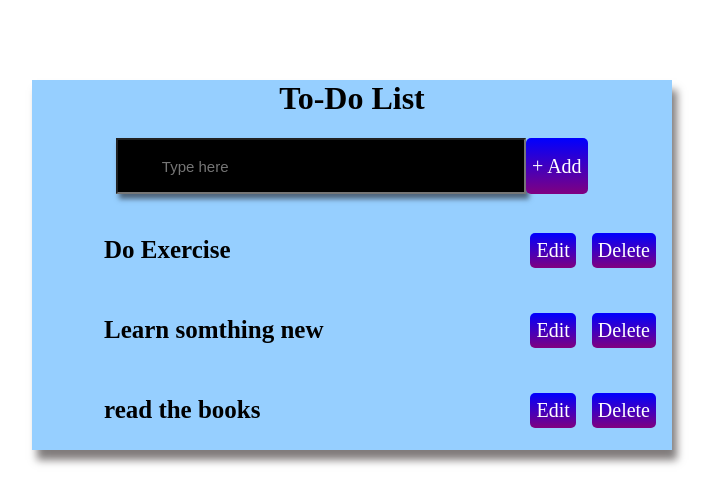
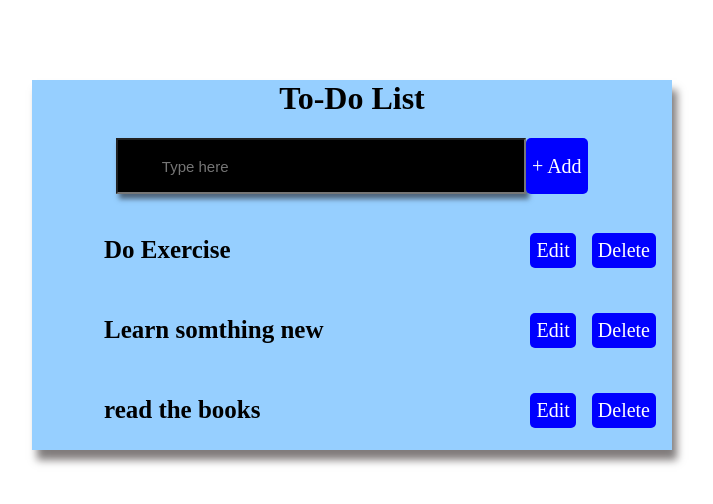
Before and after one commit to hsweetlin/hello-world, a React (Create React App) app: page / in a window 1280 px wide. Shown: the top 504 px of the page, without its empty margins (288-1001 px from the left). Built offline with nearby package versions, Linux system fonts and the light colour scheme.

Commit message:
change the button color

```diff
--- a/src/components/Todo/styles.css
+++ b/src/components/Todo/styles.css
@@ -68,7 +68,7 @@ button {
     border-radius: 5px;
     font-family: 'Times New Roman';
     color:white;
-    background: linear-gradient(blue, purple);
+    background-color: blue;
     border:none;
 }
 
```
